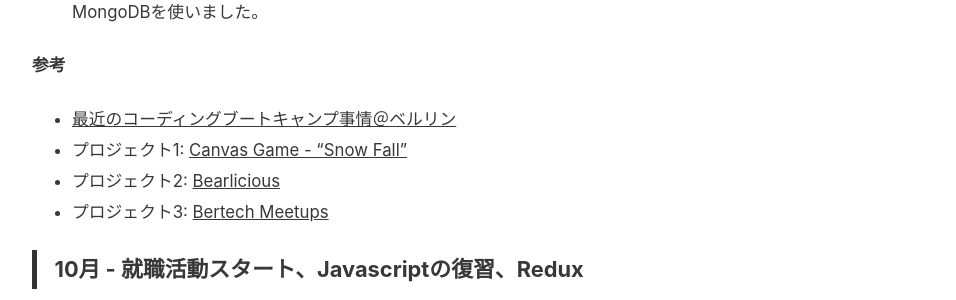
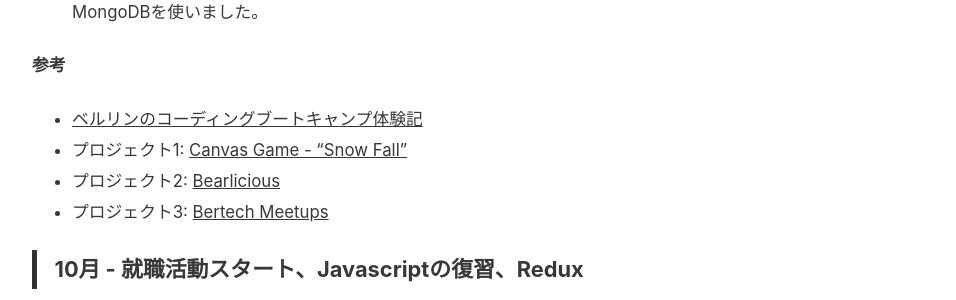
Before and after one commit to youxiberlin/blog, a Jekyll site: the page built from _posts/2018-11-28-what-i-studied.md, in a window 1280 px wide and 900 px high, scrolled down 7788 px. Shown: the part 151-451 px from the top of the window, without its empty margins (160-1116 px from the left). Built offline with Jekyll 4.4.1, drawn with Linux system fonts in a browser that asks for light colours; nearby versions of some CDN libraries.

Commit message:
modified

```diff
--- a/_posts/2018-11-28-what-i-studied.md
+++ b/_posts/2018-11-28-what-i-studied.md
@@ -179,7 +179,7 @@ image: "steps.jpg"
 - Week8,9 : 2週間、ファイナルプロジェクトづくり。フロントはReactでバックエンドはNode.js、Express、MongoDBを使いました。
 
 #### 参考
-- [最近のコーディングブートキャンプ事情＠ベルリン](http://www.ykst.de/coding-bootcamp-berlin/)
+- [ベルリンのコーディングブートキャンプ体験記](https://note.mu/yuki_sato/n/n9857f001454d)
 - プロジェクト1: [Canvas Game - "Snow Fall"](https://github.com/youxiberlin/snow-fall-game)
 - プロジェクト2: [Bearlicious](https://github.com/youxiberlin/bearlicious)
 - プロジェクト3: [Bertech Meetups](https://github.com/youxiberlin/bertech-meetups)
```
